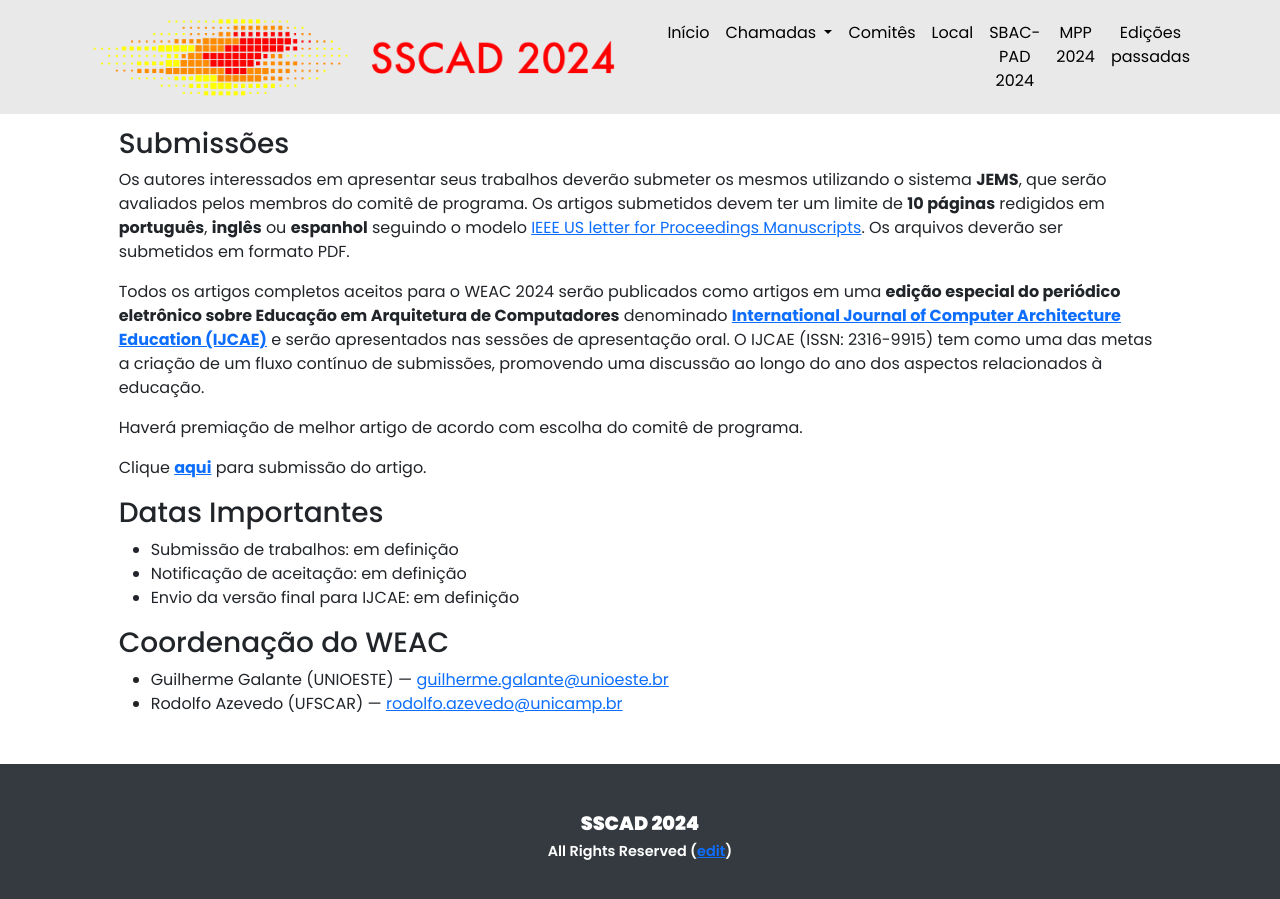
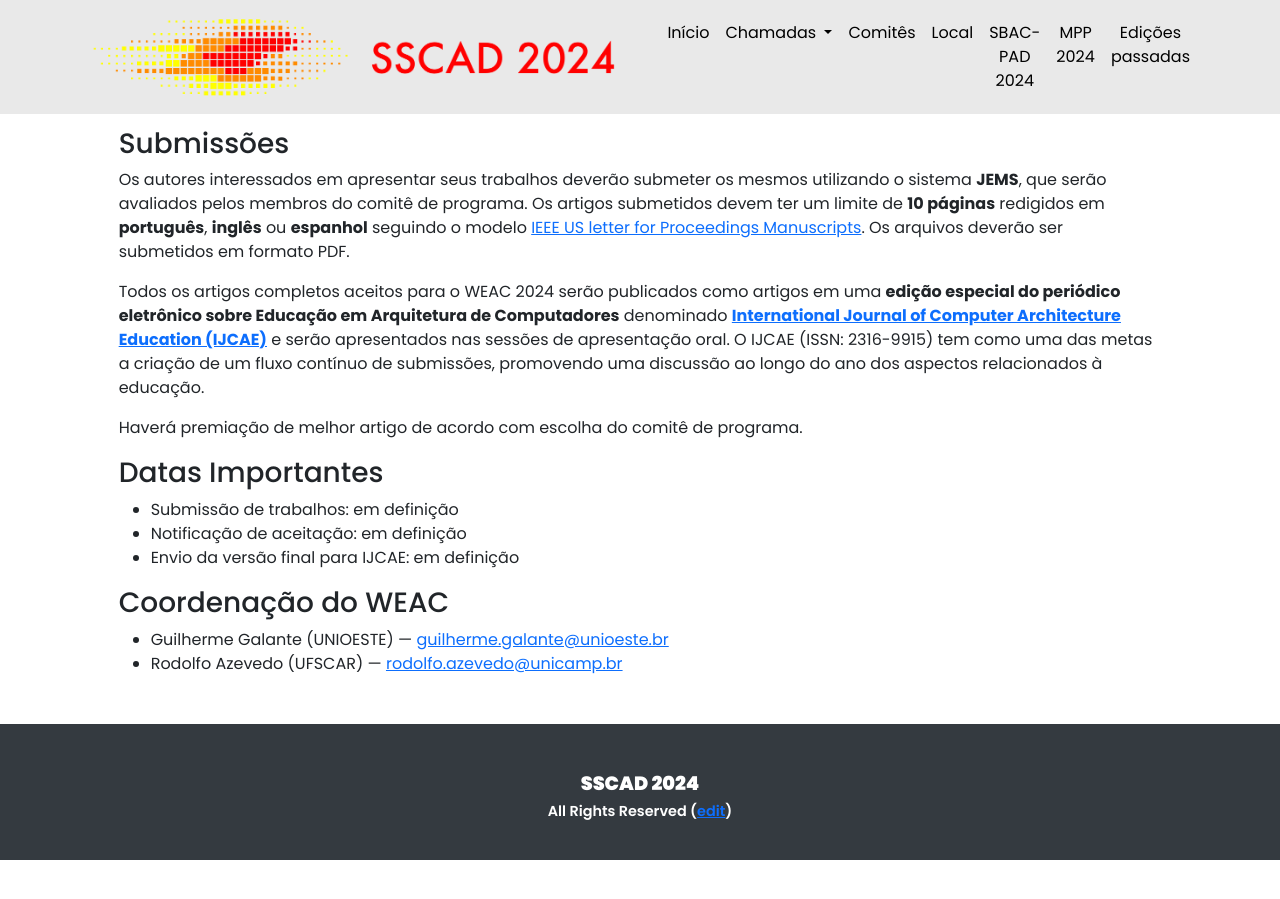
Before and after one commit to ce-acpad/sscad2024, a Jekyll site: the page built from cfp_weac.html, in a window 1280 px wide and 900 px high, scrolled down 1526 px. Built offline with Jekyll 4.4.1, drawn with Linux system fonts in a browser that asks for light colours; after the commit the page ends 2386 px from its top, so only the background shows below that; some of the changed lines change nothing that is shown.

Commit message:
Update cfp_weac.html

```diff
--- a/cfp_weac.html
+++ b/cfp_weac.html
@@ -47,8 +47,8 @@ permalink: /cfp_weac/
 
 <!--
 <p>Submissões Encerradas</p>
+<p>Clique <strong><a href="https://jems.sbc.org.br/home.cgi?c=4405" target="_blank">aqui</a></strong> para submissão do artigo.</p>
 -->
-<p>Clique <strong><a href="https://jems.sbc.org.br/home.cgi?c=4405" target="_blank">aqui</a></strong> para submissão do artigo.</p>
 
 <h3>Datas Importantes</h3>
 <ul>
```
